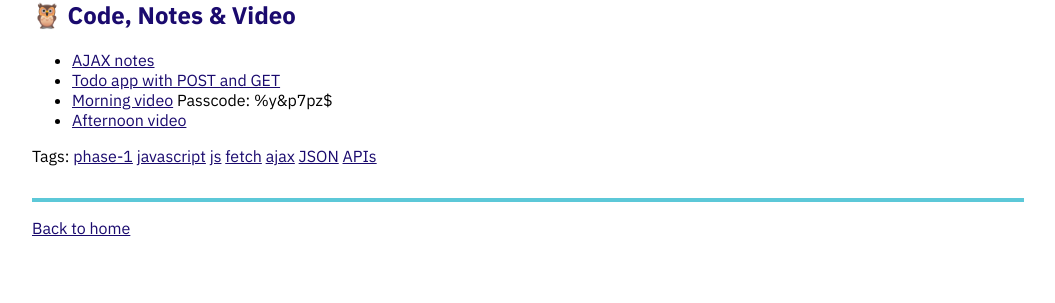
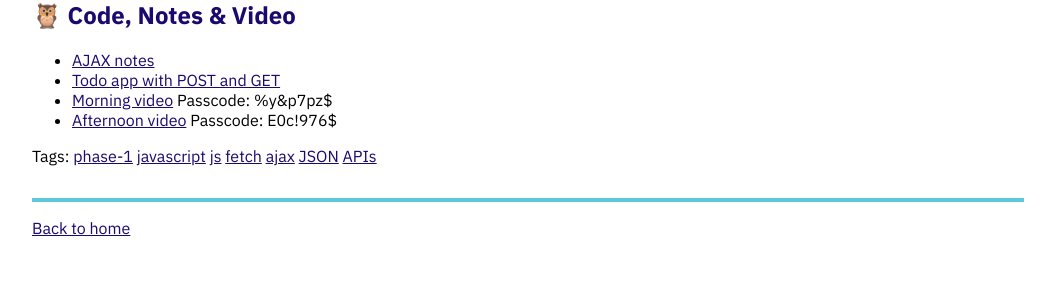
Before and after one commit to momentum-team-6/momentum-team-6.github.io, a Jekyll site: the page built from _posts/2020-11-19-ajax-app.md, in a window 1280 px wide. Shown: the part 895-1198 px from the top of the page, without its empty margins (112-1167 px from the left). Built offline with Jekyll 4.4.1, drawn with Linux system fonts in a browser that asks for light colours; nearby versions of some CDN libraries.

Commit message:
Add video link

```diff
--- a/_posts/2020-11-19-ajax-app.md
+++ b/_posts/2020-11-19-ajax-app.md
@@ -38,4 +38,4 @@ For more information about how the internet works and the mechanics of a request
 - [AJAX notes](https://github.com/momentum-team-6/notes/blob/main/ajax-http.md)
 - [Todo app with POST and GET](https://github.com/momentum-team-6/examples/tree/main/ajax-todos)
 - [Morning video](https://us02web.zoom.us/rec/share/bifHC4stSJRxLoyhCv9KmOqpczXK8CoT9EFFcQREYNTM0VEc2wtOkAzCyJ8O1MlY.i_vBIHboVAKvedU7) Passcode: %y&p7pz\$
-- [Afternoon video]()
+- [Afternoon video](https://us02web.zoom.us/rec/share/vijYnn8mjF5dkn2wiwGNKdmhb1aBtZEa-0O5tQdPVyvDutjy1nNXzjikXRpP_pyb.I3PUeH7cvOWsIweR) Passcode: E0c!976\$
```
